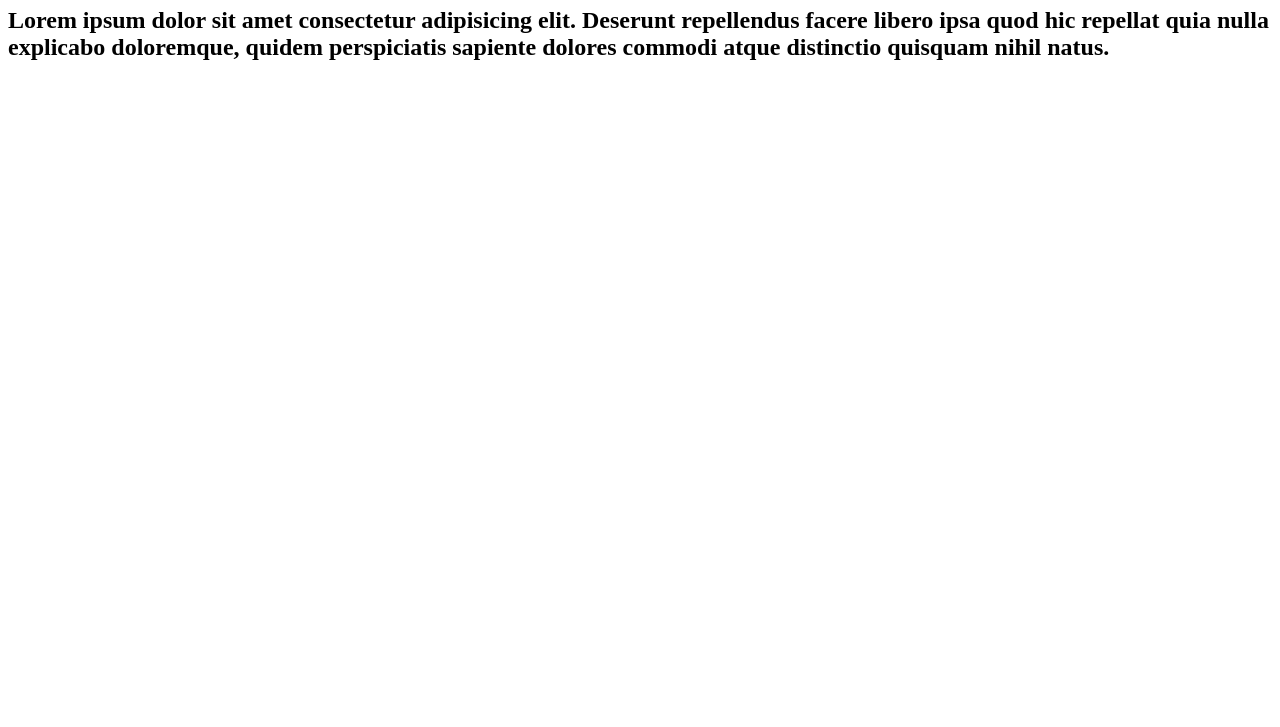
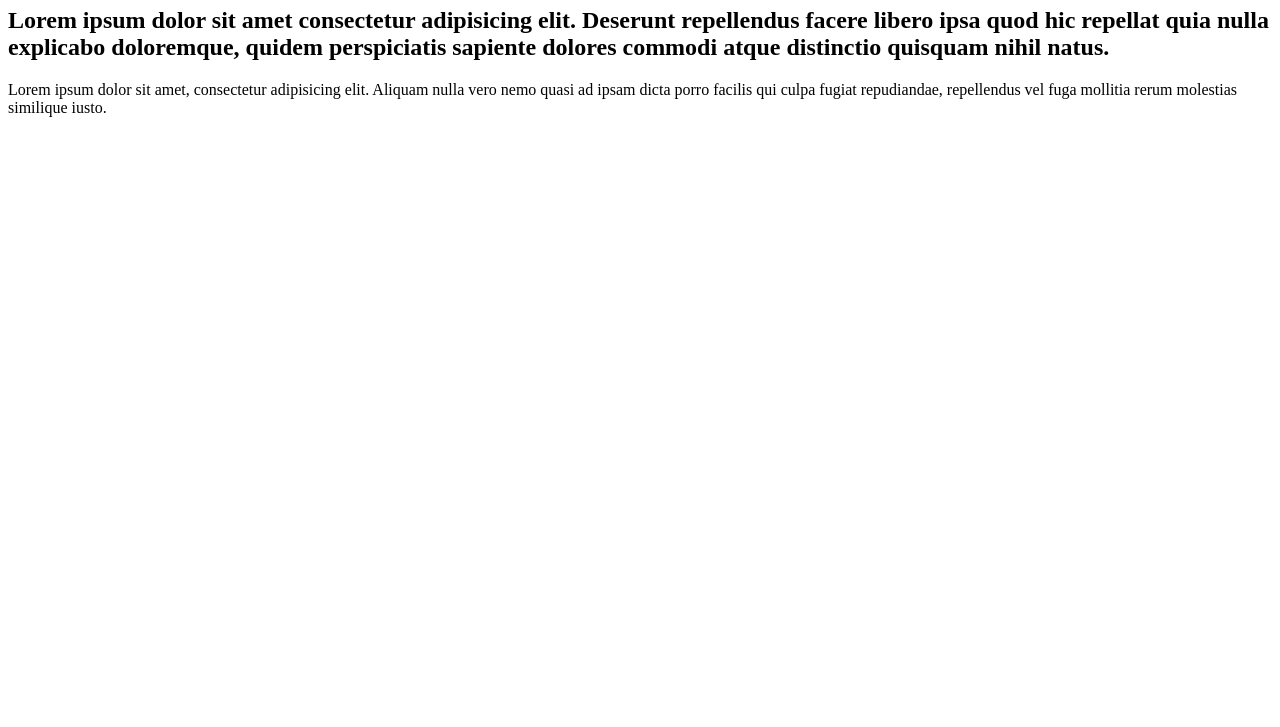
Before and after one commit to hari-123498/hello, a plain HTML site: page index.html in a window 1280 px wide. Shown: the part 73-800 px from the top of the page. Drawn offline with Linux system fonts and the light colour scheme.

Commit message:
v3 of project

```diff
--- a/index.html
+++ b/index.html
@@ -13,5 +13,10 @@
       doloremque, quidem perspiciatis sapiente dolores commodi atque distinctio
       quisquam nihil natus.
     </h2>
+    <p>
+      Lorem ipsum dolor sit amet, consectetur adipisicing elit. Aliquam nulla
+      vero nemo quasi ad ipsam dicta porro facilis qui culpa fugiat repudiandae,
+      repellendus vel fuga mollitia rerum molestias similique iusto.
+    </p>
   </body>
 </html>
```
